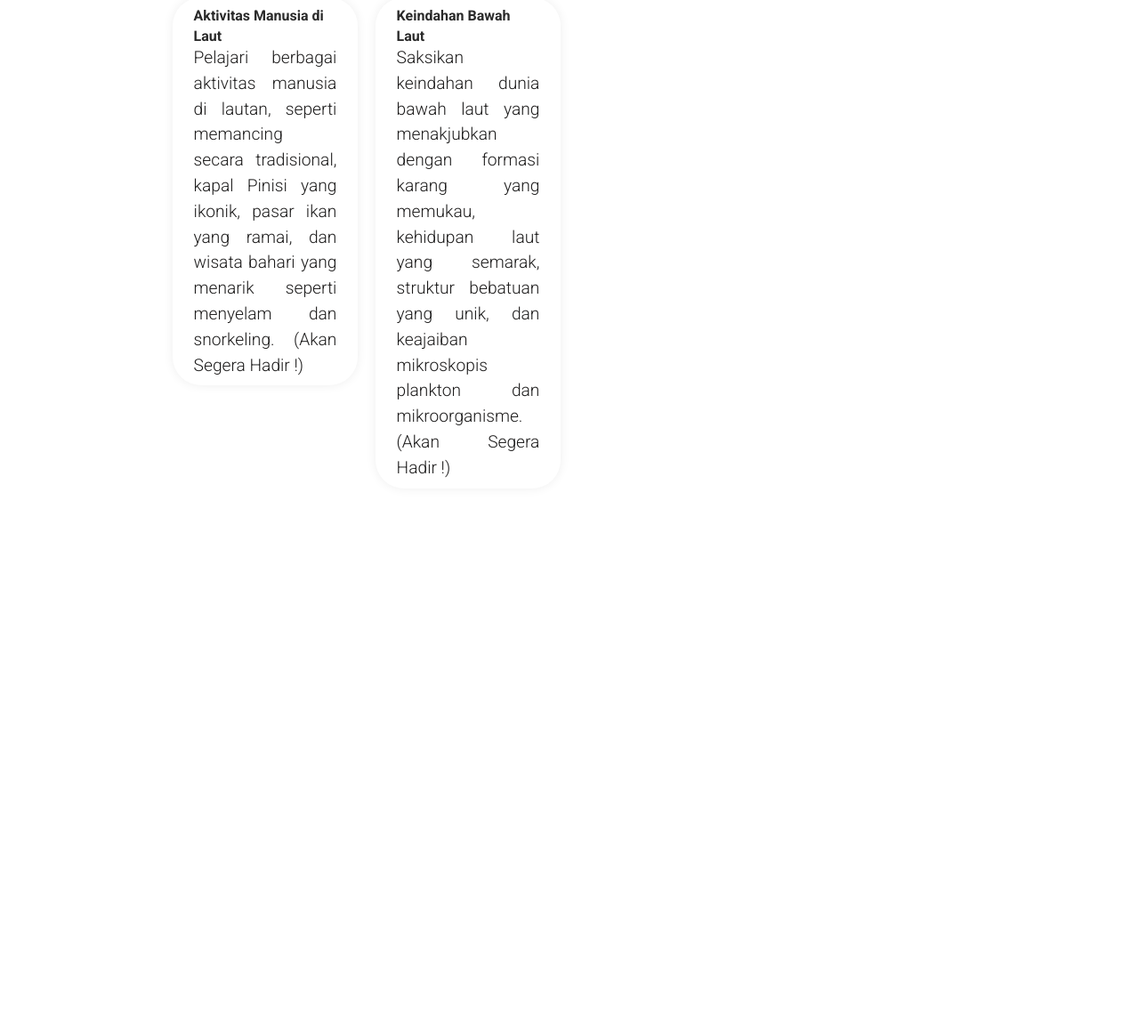
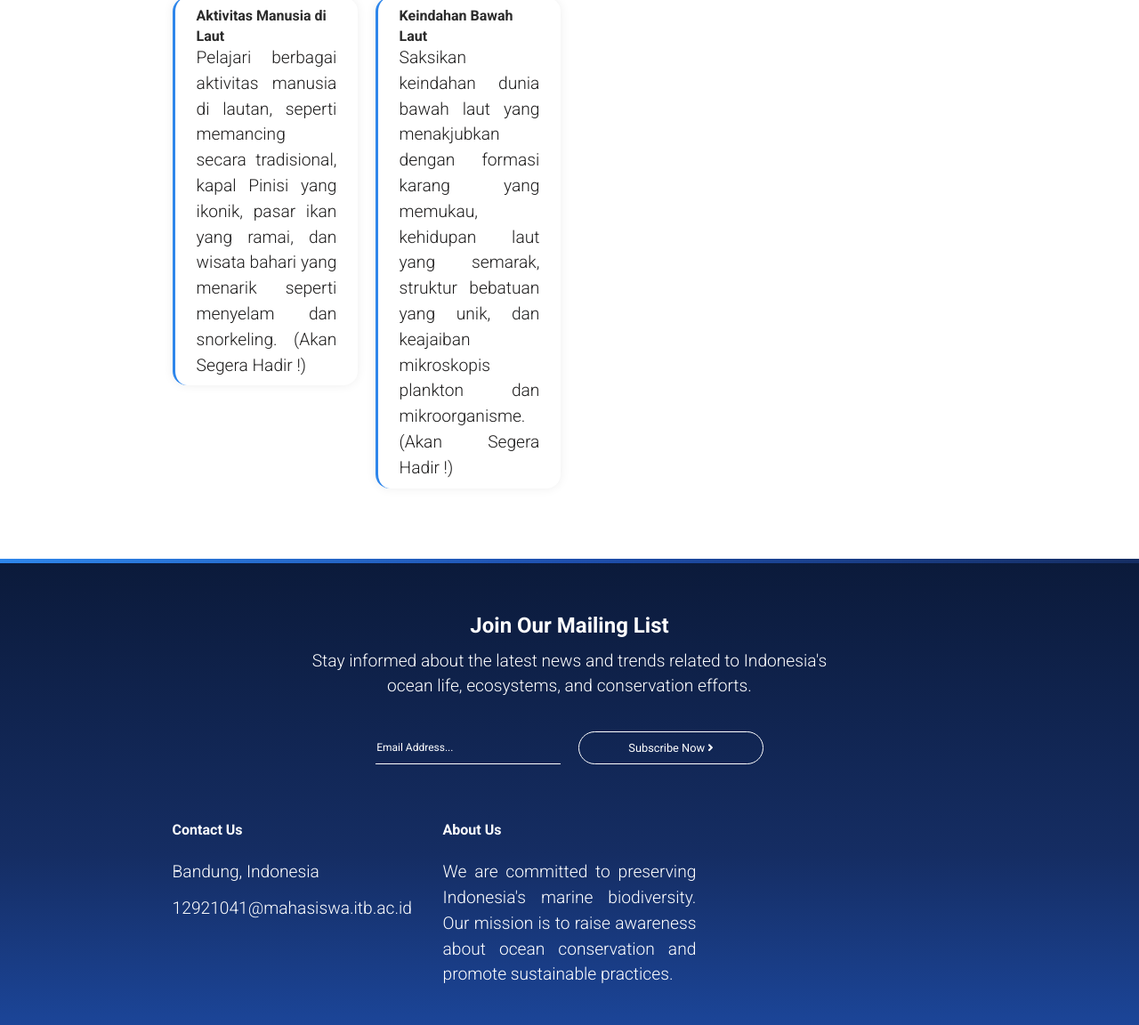
Before and after one commit to immanueltambunan148-bot/PROJEKBUMUTI, a plain HTML site: page programs-2022/Drawing.html in a window 1280 px wide. Shown: the part 1618-2770 px from the top of the page at 89% size. Drawn offline with Linux system fonts and the light colour scheme.

Commit message:
Hapus logo FITB di footer sub-program 2022, rapikan gap footer, tambah polish visual (hover card, aksen gradient)

```diff
--- a/programs-2022/Drawing.html
+++ b/programs-2022/Drawing.html
@@ -282,9 +282,6 @@
         <div class="col-lg-4">
           <div class="footer-widget" style="text-align: left;">
             <h4>About Us</h4>
-            <div class="logo">
-              <img src="assets/images/logo.png" alt="">
-            </div>
             <p>We are committed to preserving Indonesia's marine biodiversity. Our mission is to raise awareness about ocean conservation and promote sustainable practices.</p>
           </div>
         </div>
--- a/programs-2022/assets/css/templatemo-chain-app-dev.css
+++ b/programs-2022/assets/css/templatemo-chain-app-dev.css
@@ -1119,8 +1119,15 @@ About Us
   box-shadow: 0px 0px 15px rgba(0,0,0,0.07);
   padding: 10px 30px;
   background-color: #fff;
-  border-radius: 40px;
+  border-radius: 20px;
   margin-bottom: 30px;
+  border-left: 4px solid #2E86EB;
+  transition: transform .25s ease, box-shadow .25s ease;
+}
+
+.about-us .box-item:hover {
+  transform: translateY(-6px);
+  box-shadow: 0px 12px 28px rgba(30,79,174,0.18);
 }
 
 .about-us .box-item h4 a {
@@ -1572,13 +1579,19 @@ Footer Style
 */
 
 footer {
-  background-image: url(../images/footer-bg.png);
-  background-position: center top;
-  background-repeat: no-repeat;
-  background-size: cover;
-  margin-top: 130px;
-  padding-top: 300px;
-  padding-bottom: 60px;
+  background: linear-gradient(180deg, #0B1A3A 0%, #152D63 55%, #1E4FAE 100%);
+  margin-top: 70px;
+  padding-top: 70px;
+  padding-bottom: 50px;
+  position: relative;
+}
+
+footer::before {
+  content: "";
+  position: absolute;
+  top: -1px; left: 0; right: 0;
+  height: 6px;
+  background: linear-gradient(90deg, #2E86EB, #1E4FAE, #152D63);
 }
 
 footer .section-heading {
```
Also changed, not shown: programs-2022/Ekosistem.html (+0 -3 lines), programs-2022/Puzzle.html (+0 -3 lines), programs-2022/estuari.html (+0 -3 lines), programs-2022/hutanbakau.html (+0 -3 lines), programs-2022/index3.html (+0 -3 lines), programs-2022/padanglamun.html (+0 -3 lines), programs-2022/terumbukarang.html (+0 -3 lines).
